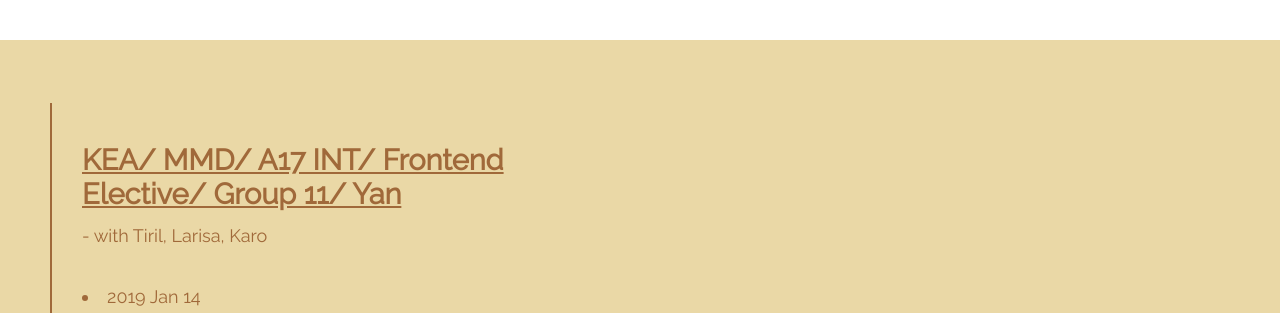
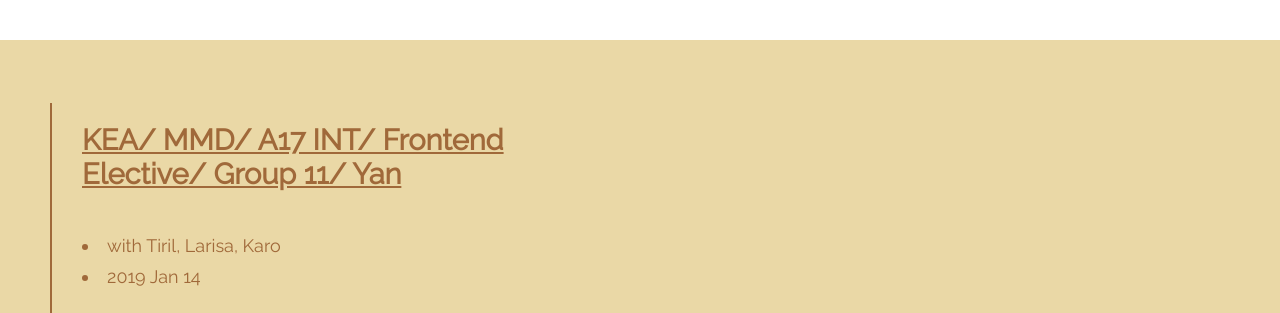
Before and after one commit to xiaobaoxixi/semester3-presentation, a website: page index.html in a window 1280 px wide. Both pictures are taken after a click on the element "KEA/ MMD/ A17 INT/ Frontend Elective/ Group 11/ Yan". Shown: the top 313 px of the page. Drawn offline with Linux system fonts and the light colour scheme.

Commit message:
Changed: structure in JSON so that all entry has tag info, change JS accordingly

```diff
--- a/_base.scss
+++ b/_base.scss
@@ -13,6 +13,7 @@
 $title: 23px;
 $titleChosen: 29px;
 $text: 18px;
+$footnote: 13px;
 
 * {
   margin: 0;
@@ -61,4 +62,7 @@
   p {
     font-size: $text;
   }
+  i {
+    font-size: $footnote;
+  }
 }
--- a/content.json
+++ b/content.json
@@ -3,23 +3,26 @@
     "step": 1,
     "tag": "h5",
     "title": "KEA/ MMD/ A17 INT/ Frontend Elective/ Group 11/ Yan",
-    "text": ["- with Tiril, Larisa, Karo", "2019 Jan 14"]
+    "text": [
+      { "tag": "li", "content": "with Tiril, Larisa, Karo" },
+      { "tag": "li", "content": "2019 Jan 14" }
+    ]
   },
   {
     "step": 2,
     "tag": "h5",
     "title": "Intro",
-    "text": ["HOAP: years of hope"]
+    "text": [{ "tag": "li", "content": "HOAP: years of hope" }]
   },
   {
     "step": 2,
     "tag": "h5",
     "title": "Divide & Conquer",
     "text": [
-      "Me: JavaScript",
-      "Tiril: CSS/SCSS, animations",
-      "Larisa: git, group work",
-      "Karo: fixes after hand in"
+      { "tag": "li", "content": "Me: JavaScript" },
+      { "tag": "li", "content": "Tiril: CSS/SCSS, animations" },
+      { "tag": "li", "content": "Larisa: git, group work" },
+      { "tag": "li", "content": "Karo: fixes after hand in" }
     ]
   },
   {
@@ -27,10 +30,10 @@
     "tag": "h3",
     "title": "Overall",
     "text": [
-      "Estimate time: work style",
-      "Follow through",
-      "Surprises",
-      "Cache"
+      { "tag": "li", "content": "Estimate time" },
+      { "tag": "li", "content": "Follow through" },
+      { "tag": "li", "content": "Surprises" },
+      { "tag": "li", "content": "Cache" }
     ]
   },
   {
@@ -38,15 +41,34 @@
     "tag": "h3",
     "title": "Fixed",
     "text": [
-      "Page jump when clicking on 'already a member' button (Karo)",
-      "Date format on admin page, prefix 0",
-      "showDogs()",
-      "No show user panel / news panel by default when logged in",
-      "<label> issues (Karo)",
-      "Member picked time slot not showing up on admin page",
-      "Animal image not change on admin page when switching between animals",
-      "Image size in animal detail modal on logged in page",
-      "and many more..."
+      {
+        "tag": "li",
+        "content": "Page jump when clicking on 'already a member' button (Karo) *"
+      },
+      { "tag": "li", "content": "Date format on admin page, prefix 0" },
+      { "tag": "li", "content": "showDogs()" },
+      {
+        "tag": "li",
+        "content": "No show user panel / news panel by default when logged in *"
+      },
+      { "tag": "li", "content": "<label> issues (Karo)" },
+      {
+        "tag": "li",
+        "content": "Member picked time slot not showing up on admin page"
+      },
+      {
+        "tag": "li",
+        "content": "Animal image not change on admin page when switching between animals"
+      },
+      {
+        "tag": "li",
+        "content": "Image size in animal detail modal on logged in page"
+      },
+      { "tag": "li", "content": "and many more..." },
+      {
+        "tag": "i",
+        "content": "* mentioned in hand-in "
+      }
     ]
   },
   {
@@ -54,11 +76,30 @@
     "tag": "h3",
     "title": "Changed",
     "text": [
-      "Intersection observer setup",
-      "Trigger of fetching data on admin page",
-      "More reusable functions",
-      "Styling changes for consistency: delete animal button, rounded form border",
-      "Detect user permission"
+      {
+        "tag": "li",
+        "content": "Intersection observer setup *"
+      },
+      {
+        "tag": "li",
+        "content": "Trigger of fetching data on admin page"
+      },
+      {
+        "tag": "li",
+        "content": "More reusable functions *"
+      },
+      {
+        "tag": "li",
+        "content": "Styling changes for consistency: delete animal button, rounded form border *"
+      },
+      {
+        "tag": "li",
+        "content": "Detect user permission"
+      },
+      {
+        "tag": "i",
+        "content": "* mentioned in hand-in "
+      }
     ]
   },
   {
@@ -66,15 +107,46 @@
     "tag": "h3",
     "title": "Added",
     "text": [
-      "Follow animal",
-      "Filter animal by type and follow",
-      "Subscribe to notifications",
-      "Feedback messages after user interaction",
-      "Validation/requirement for input fields",
-      "Set min date in date picker as today (time slot part on logged in page) ",
-      "Add placeholder image incase image file doesn’t exist in db",
-      "'seenBy' field in 'notification' collection",
-      "'following' field in 'member' collection"
+      {
+        "tag": "li",
+        "content": "Filter animal by type and follow *"
+      },
+      {
+        "tag": "li",
+        "content": "Follow animal *"
+      },
+      {
+        "tag": "li",
+        "content": "following' field in 'member' collection"
+      },
+      {
+        "tag": "li",
+        "content": "Live update notifications"
+      },
+      {
+        "tag": "li",
+        "content": "'seenBy' field in 'notification' collection"
+      },
+      {
+        "tag": "li",
+        "content": "Feedback messages after user interaction"
+      },
+      {
+        "tag": "li",
+        "content": "Validation/requirement for input fields"
+      },
+      {
+        "tag": "li",
+        "content": "Set min date in date picker as today (time slot part on logged in page)"
+      },
+      {
+        "tag": "li",
+        "content": "Add placeholder image incase image file doesn’t exist in db"
+      },
+      {
+        "tag": "i",
+        "content": "* mentioned in hand-in "
+      }
     ]
   },
   {
@@ -82,12 +154,30 @@
     "tag": "h1",
     "title": "Focuses",
     "text": [
-      "Improve UX",
-      "- various feedback messages from one function (DRY)",
-      "Minimize request count",
-      "- live update notifications with 3 states without unnecessary ",
-      "- request data with intersection observer trigger",
-      "- request data depending on if and which type of user is logged in"
+      {
+        "tag": "li",
+        "content": "Improve UX"
+      },
+      {
+        "tag": "p",
+        "content": "- various feedback messages from one function (with reusable fn)"
+      },
+      {
+        "tag": "li",
+        "content": "Minimize request count"
+      },
+      {
+        "tag": "p",
+        "content": "- request data depending on if and which type of user is logged in "
+      },
+      {
+        "tag": "p",
+        "content": "- live update notifications with 3 states without unnecessary request"
+      },
+      {
+        "tag": "p",
+        "content": "- trigger request data with intersection observer on admin page"
+      }
     ]
   },
   {
@@ -95,14 +185,20 @@
     "tag": "h3",
     "title": "Future",
     "text": [
-      "UX",
-      "- split one-time donation form into 2 / user test",
-      "- close modal when clicking outside modal",
-      "Tech",
-      "- image upload on logged in page with service worker",
-      "Fun",
-      "- ES6 classes",
-      "- SCSS"
+      { "tag": "li", "content": "UX" },
+      {
+        "tag": "p",
+        "content": "- split one-time donation form into 2 / user test"
+      },
+      { "tag": "p", "content": "- close modal when clicking outside modal" },
+      { "tag": "li", "content": "Tech" },
+      {
+        "tag": "p",
+        "content": "- image upload on logged in page with service worker"
+      },
+      { "tag": "li", "content": "Fun" },
+      { "tag": "p", "content": "- ES6 classes" },
+      { "tag": "p", "content": "- SCSS" }
     ]
   }
 ]
--- a/main.js
+++ b/main.js
@@ -60,10 +60,12 @@
     });
   }
   textS.forEach(t => {
-    if (t.indexOf("-") < 0) {
-      const p = new Element("li", ["text"], t, e.target.parentElement);
+    if (t instanceof Object) {
+      const tag = t.tag;
+      const content = t.content;
+      const entry = new Element(tag, ["text"], content, e.target.parentElement);
     } else {
-      const p = new Element("p", ["text"], t, e.target.parentElement);
+      console.log("data type error");
     }
   });
 }
--- a/style.scss
+++ b/style.scss
@@ -7,7 +7,7 @@
   width: 20px;
 }
 .step {
-  padding: 30px;
+  padding: 10px 30px;
   display: flex;
   flex-flow: column nowrap;
   width: 270px;
@@ -32,6 +32,10 @@
   font-size: $text;
   color: $brownColor;
 }
+i.text {
+  font-size: $footnote;
+  margin-top: 20px;
+}
 li:first-of-type {
   margin-top: 30px;
 }
```
Also changed, not shown: style.css.
